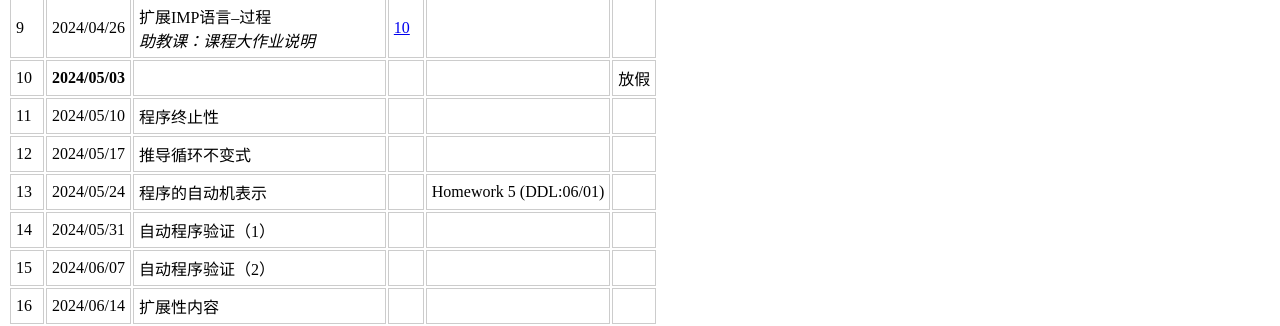
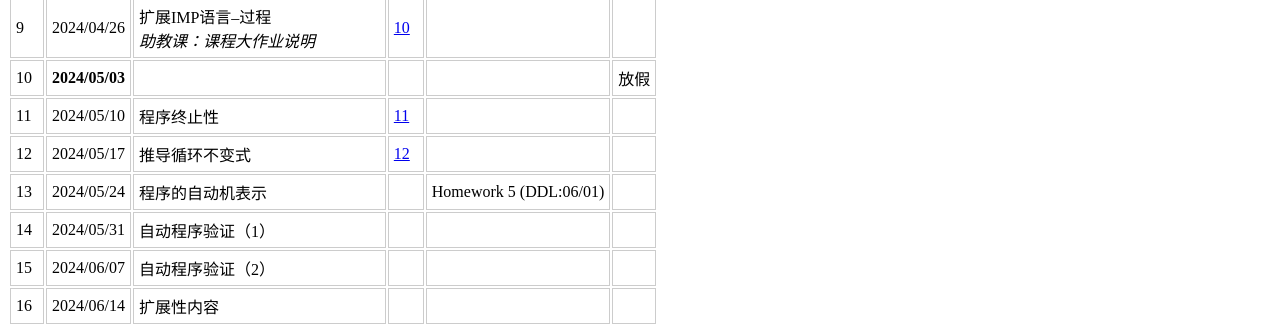
Before and after one commit to feihe/feihe.github.io, a Jekyll site: the page built from teaching/ProgramVerification/s24/index.md, in a window 1280 px wide. Shown: the part 837-1163 px from the top of the page. Built offline with Jekyll 4.4.1, drawn with Linux system fonts in a browser that asks for light colours; nearby versions of some CDN libraries.

Commit message:
handout 11&12

```diff
--- a/teaching/ProgramVerification/s24/index.md
+++ b/teaching/ProgramVerification/s24/index.md
@@ -45,8 +45,8 @@ permalink: /ProgramVerification/s24
 | 8    | 2024/04/19 | 最弱前置条件 |[9](./lectures/handout-9-predicate-transformation.pdf)  | Homework 4 (DDL:05/11) |  |
 | 9    | 2024/04/26 | 扩展IMP语言--过程<br/>*助教课：课程大作业说明* |[10](./lectures/handout-10-procedure.pdf)  |  |  |
 | 10   | <b>2024/05/03</b> |  |  |  | 放假 |
-| 11   | 2024/05/10 | 程序终止性 |    |    |       |
-| 12   | 2024/05/17 | 推导循环不变式 |       |       |        |
+| 11   | 2024/05/10 | 程序终止性 | [11](./lectures/handout-11-termination.pdf) |    |       |
+| 12   | 2024/05/17 | 推导循环不变式 | [12](./lectures/handout-12-annotation.pdf)  |       |        |
 | 13   | 2024/05/24 | 程序的自动机表示 |  | Homework 5 (DDL:06/01) |      |
 | 14   | 2024/05/31 | 自动程序验证（1） |   |   |               |
 | 15   | 2024/06/07 | 自动程序验证（2）|      |      |               |
```
Also changed, not shown: 2 other files.
